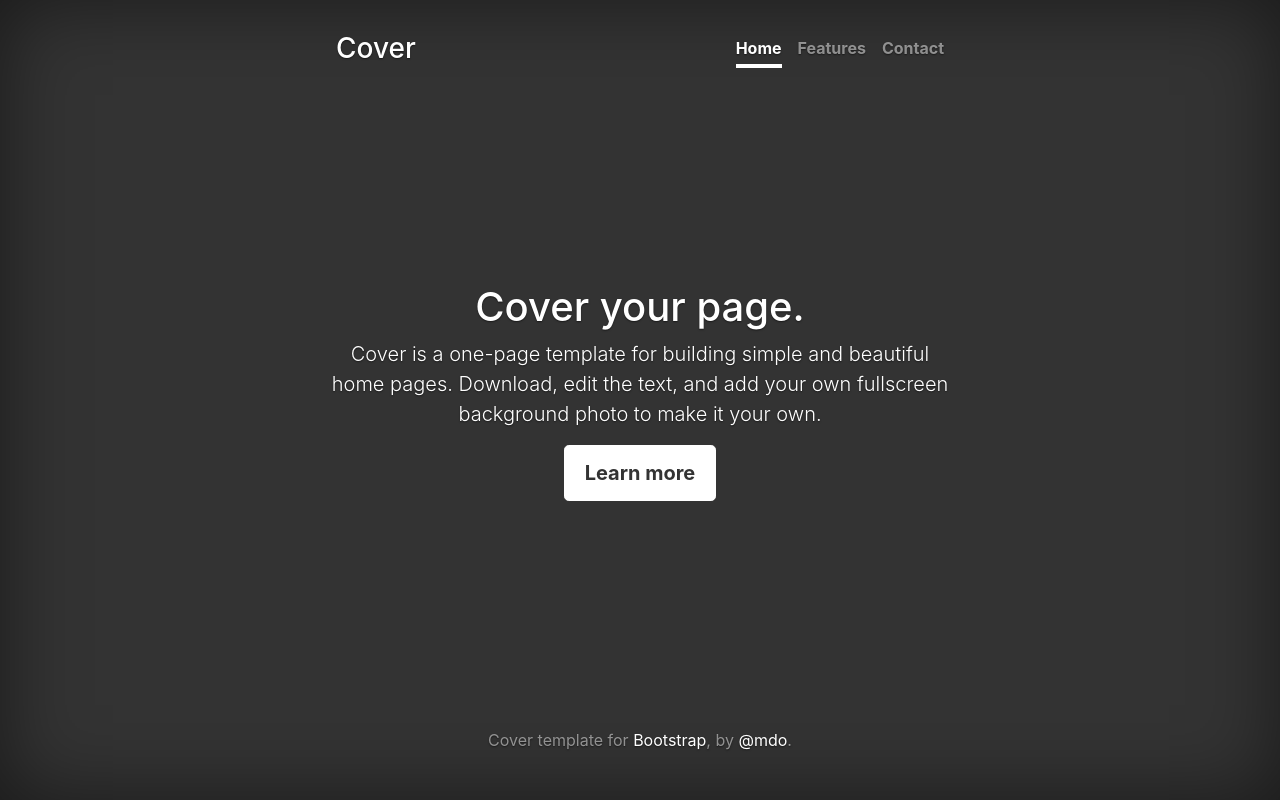
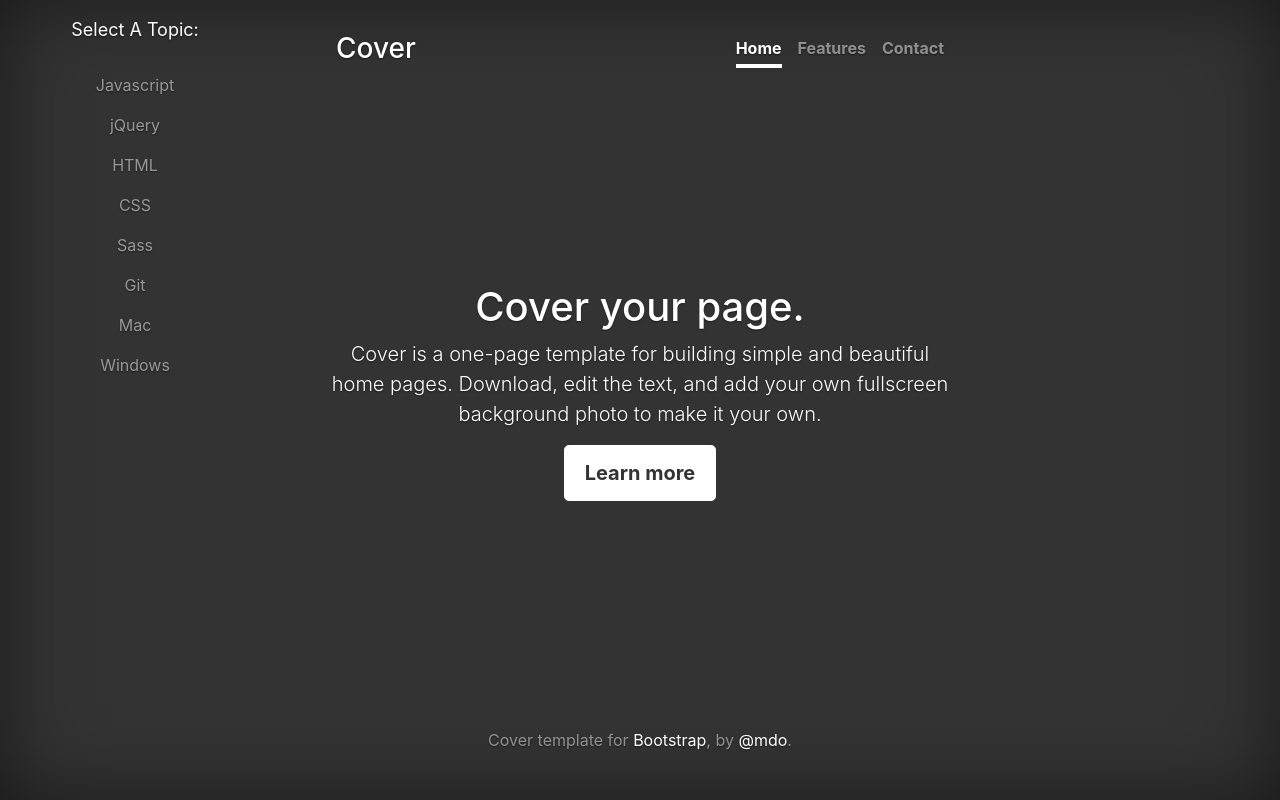
Before and after one commit to arthurg90/cheat-sheet-site, a website: page index.html in a window 1280 px wide. Drawn offline with Linux system fonts and the light colour scheme.

Commit message:
changes to sidebar

```diff
--- a/index.html
+++ b/index.html
@@ -7,10 +7,44 @@
 		<meta name="viewport" content="width=device-width, initial-scale=1, shrink-to-fit=no">
 
 		<!-- Bootstrap CSS -->
-		<link rel="stylesheet" href="css/styles.css"">
+		<link rel="stylesheet" href="css/styles.css">
 	</head>
 	<body>
 		 <div class="site-wrapper">
+
+		 	 <!-- Sidebar -->
+			        <div id="sidebar-wrapper">
+			            <ul class="sidebar-nav">
+			                <li class="sidebar-brand">
+			                        Select A Topic:
+			                </li>
+			                <li>
+			                    <a href="#">Javascript</a>
+			                </li>
+			                <li>
+			                    <a href="#">jQuery</a>
+			                </li>
+			                <li>
+			                    <a href="#">HTML</a>
+			                </li>
+			                <li>
+			                    <a href="#">CSS</a>
+			                </li>
+			                <li>
+			                    <a href="#">Sass</a>
+			                </li>
+			                <li>
+			                    <a href="#">Git</a>
+			                </li>
+			                <li>
+			                    <a href="#">Mac</a>
+			                </li>
+			                <li>
+			                    <a href="#">Windows</a>
+			                </li>
+			            </ul>
+			        </div>
+			        <!-- /#sidebar-wrapper -->
 
 			<div class="site-wrapper-inner">
 
--- a/scss/customisations.scss
+++ b/scss/customisations.scss
@@ -163,3 +163,52 @@ body {
 .fake-class {
   color: blue;
 }
+
+
+
+/* Sidebar Styles */
+
+.sidebar-nav {
+  position: absolute;
+  top: 0;
+  width: 250px;
+  margin: 0;
+  padding: 0;
+  list-style: none;
+}
+
+.sidebar-nav li {
+  text-indent: 20px;
+  line-height: 40px;
+}
+
+.sidebar-nav li a {
+  display: block;
+  text-decoration: none;
+  color: #999999;
+}
+
+.sidebar-nav li a:hover {
+  text-decoration: none;
+  color: #fff;
+  background: rgba(255, 255, 255, 0.2);
+}
+
+.sidebar-nav li a:active, .sidebar-nav li a:focus {
+  text-decoration: none;
+}
+
+.sidebar-nav>.sidebar-brand {
+  height: 65px;
+  font-size: 18px;
+  line-height: 60px;
+}
+
+.sidebar-nav>.sidebar-brand a {
+  color: #999999;
+}
+
+.sidebar-nav>.sidebar-brand a:hover {
+  color: #fff;
+  background: none;
+}
```
Also changed, not shown: css/styles.css, css/styles.min.css.
